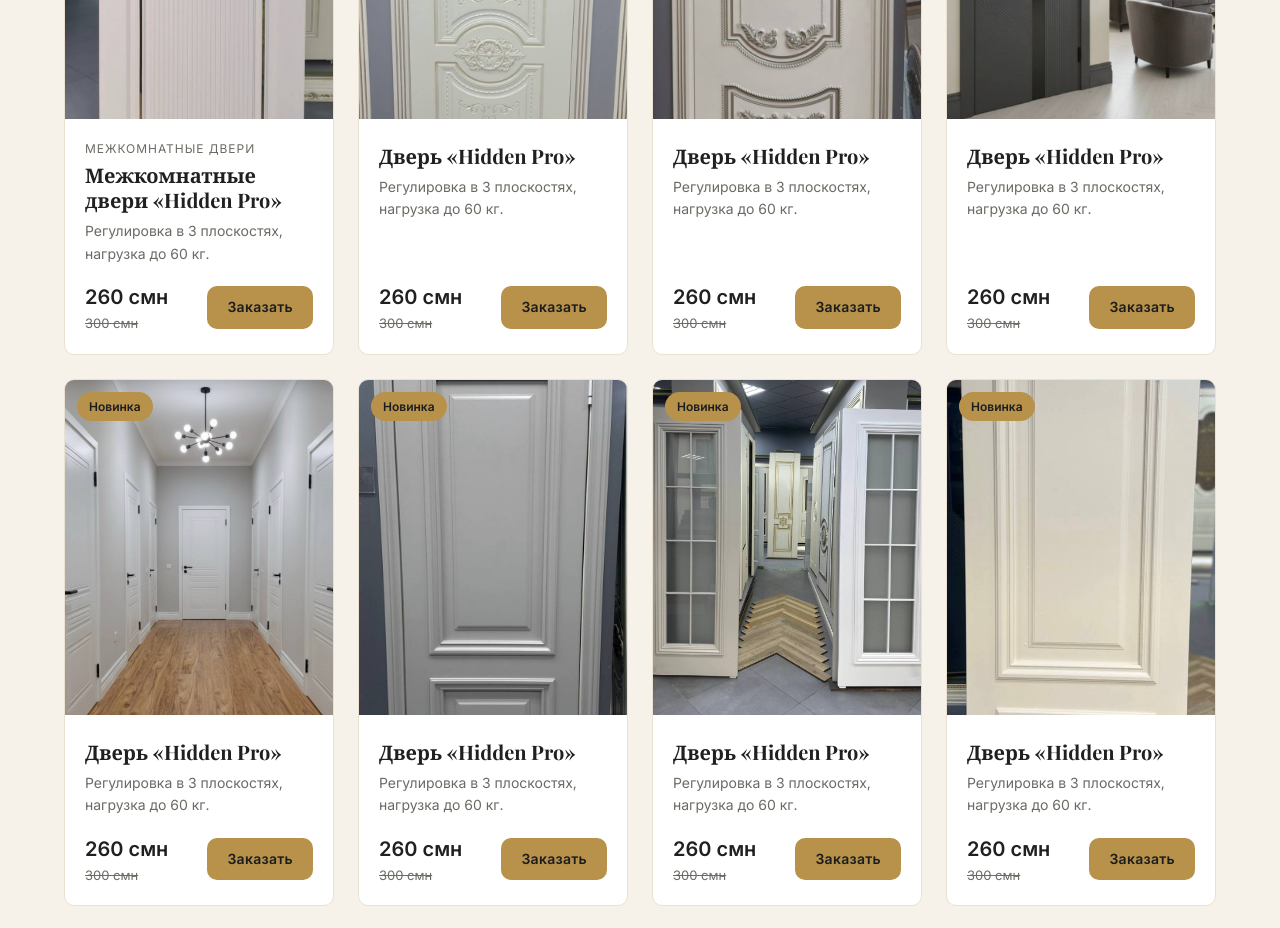
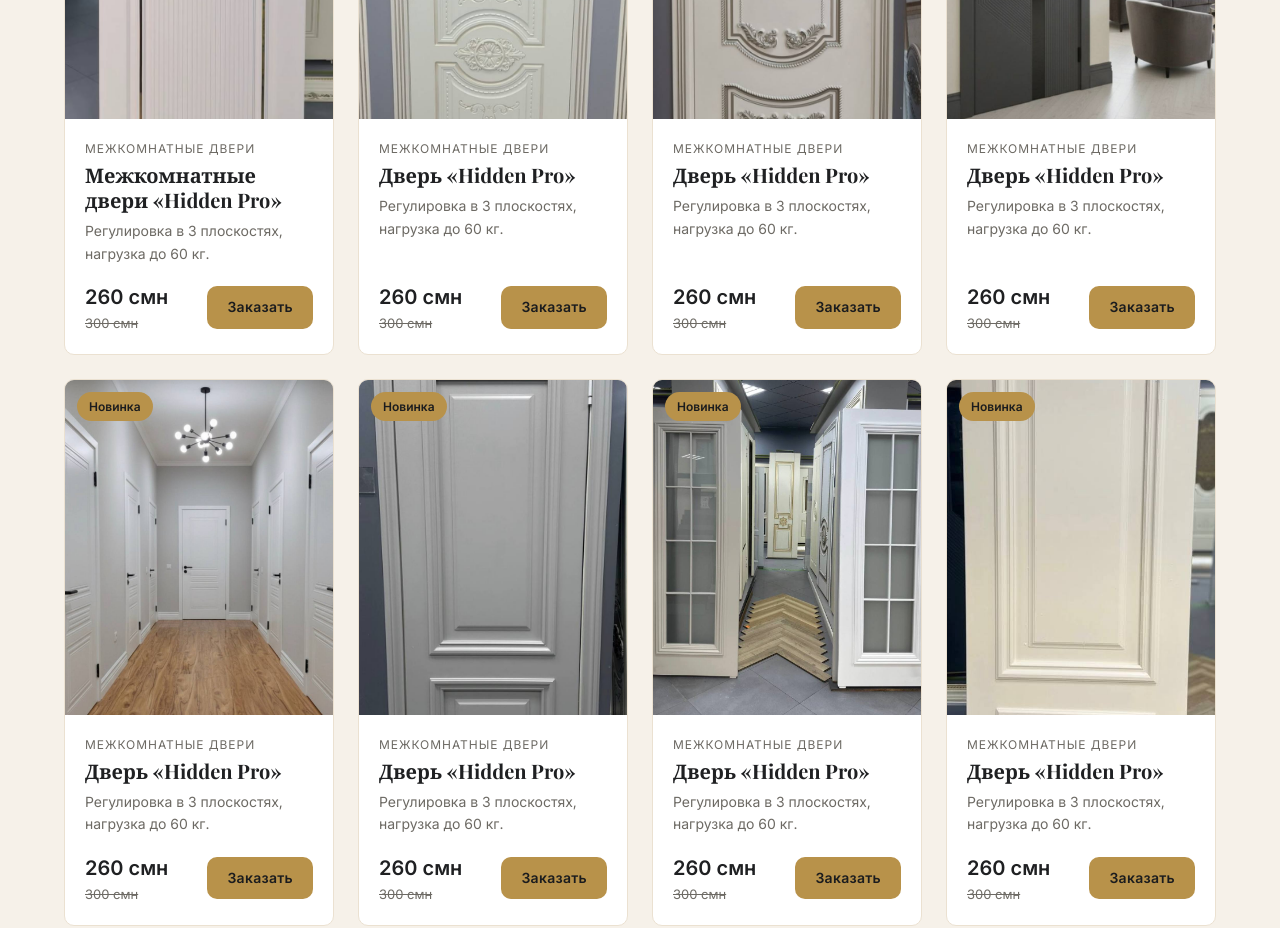
Before and after one commit to od1nazoda777/door, a plain HTML site: page catalog.html in a window 1280 px wide. Shown: the part 860-1788 px from the top of the page. Drawn offline with nearby package versions, Linux system fonts and the light colour scheme.

Commit message:
Update website

```diff
--- a/catalog.html
+++ b/catalog.html
@@ -134,7 +134,7 @@
           </product-card>
 
              <product-card
-            category="межкомнатные"
+            category="interior"
             image="./img/products/dar2.jpg"
             model="Дверь «Hidden Pro»"
             price="260"
@@ -145,7 +145,7 @@
 
 
              <product-card
-            category="межкомнатные"
+            category="interior"
             image="./img/products/dar3.jpg"
             model="Дверь «Hidden Pro»"
             price="260"
@@ -156,7 +156,7 @@
 
 
              <product-card
-            category="межкомнатные"
+            category="interior"
             image="./img/products/dar4.jpg"
             model="Дверь «Hidden Pro»"
             price="260"
@@ -166,7 +166,7 @@
           </product-card>
 
              <product-card
-            category="межкомнатные"
+            category="interior"
             image="./img/products/dar5.jpg"
             model="Дверь «Hidden Pro»"
             price="260"
@@ -177,7 +177,7 @@
 
 
              <product-card
-            category="межкомнатные"
+            category="interior"
             image="./img/products/dar6.jpg"
             model="Дверь «Hidden Pro»"
             price="260"
@@ -188,7 +188,7 @@
 
 
              <product-card
-            category="межкомнатные"
+            category="interior"
             image="./img/products/dar7.jpg"
             model="Дверь «Hidden Pro»"
             price="260"
@@ -199,7 +199,7 @@
 
 
              <product-card
-            category="межкомнатные"
+            category="interior"
             image="./img/products/dar8.jpg"
             model="Дверь «Hidden Pro»"
             price="260"
@@ -209,7 +209,7 @@
           </product-card>
 
              <product-card
-            category="межкомнатные"
+            category="interior"
             image="./img/products/dar9.jpg"
             model="Дверь «Hidden Pro»"
             price="260"
```
